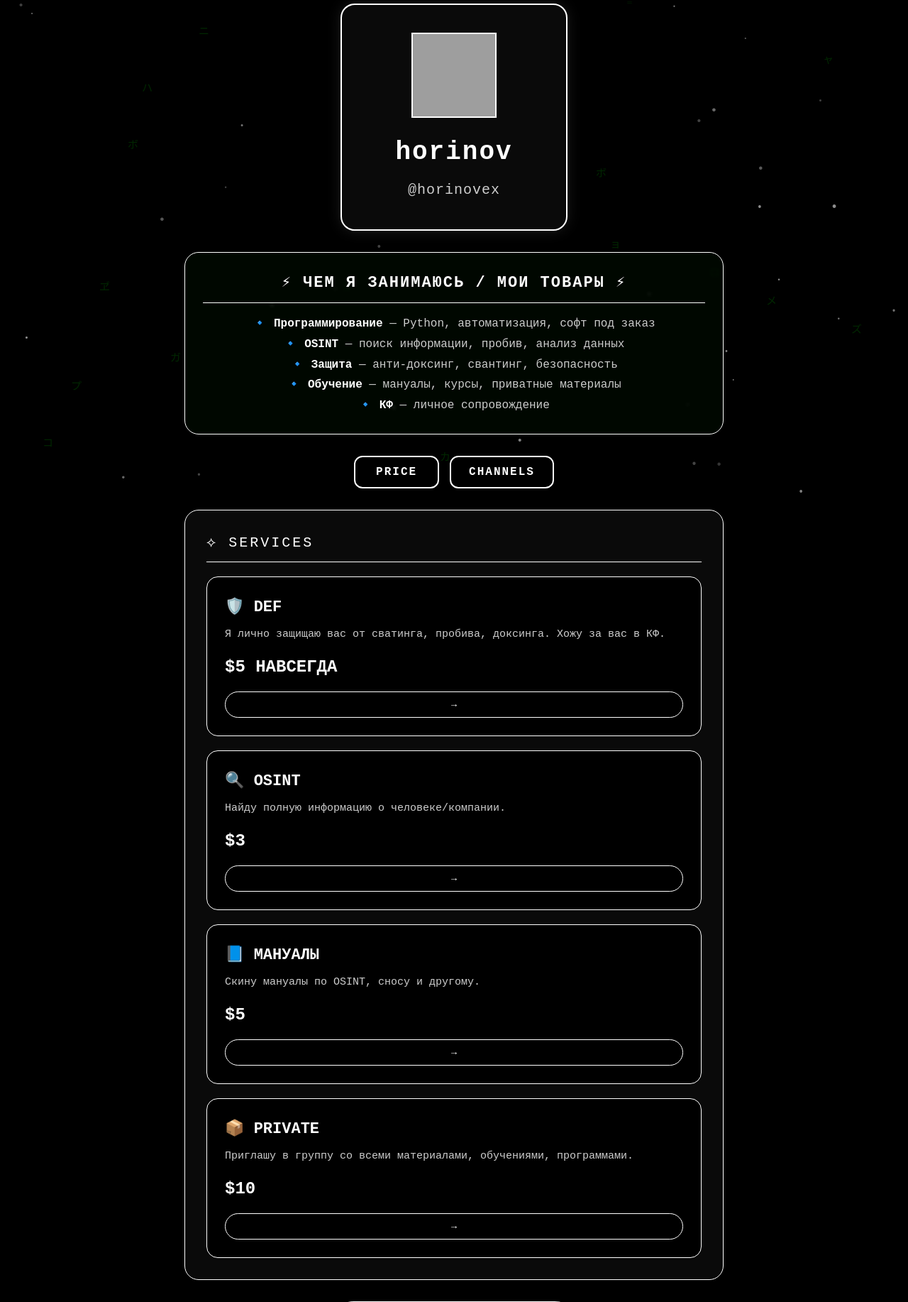
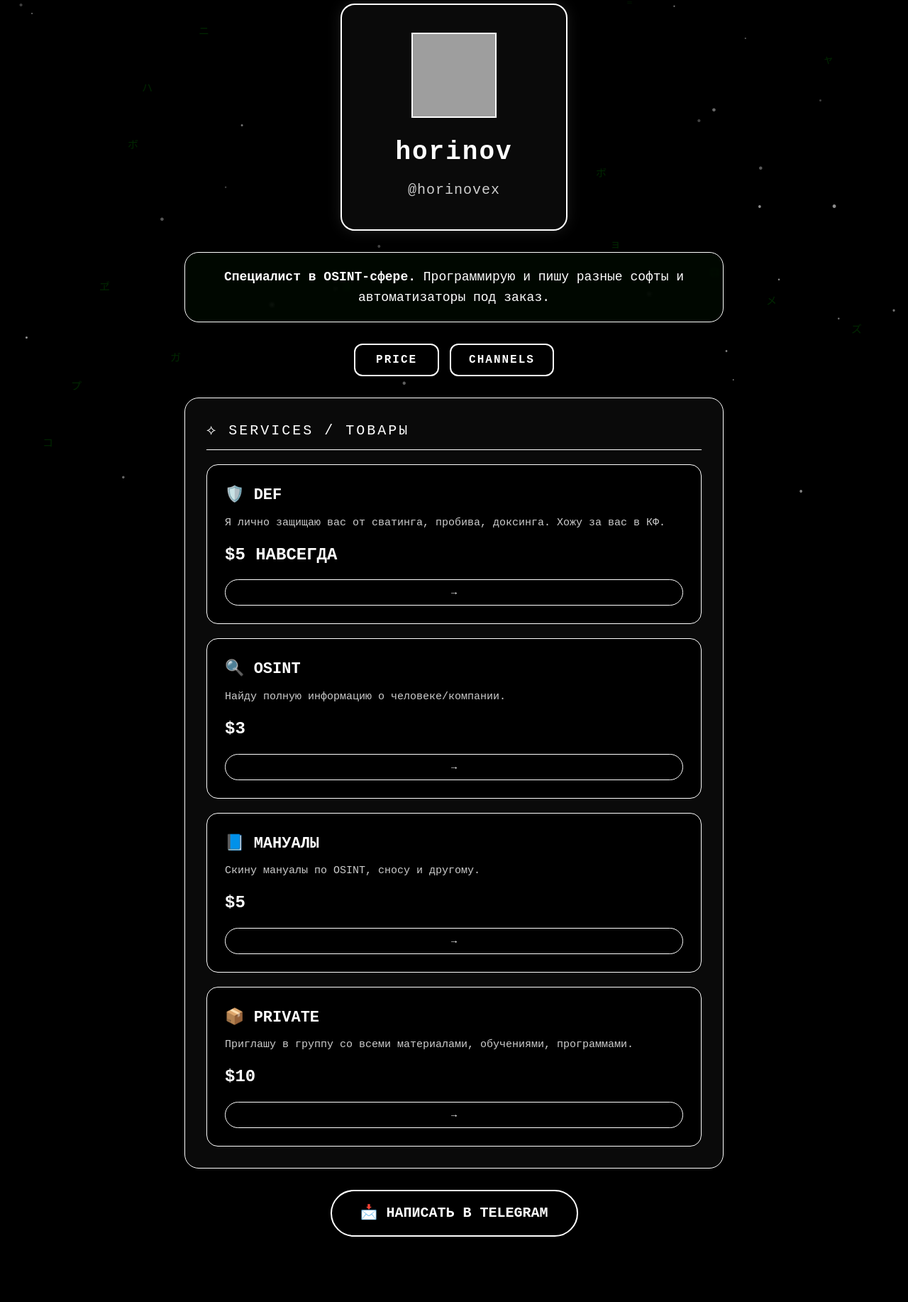
Before and after one commit to extrenovka/horinoveix-site, a Flask app: page / in a window 1280 px wide. Shown: the part 111-1945 px from the top of the page at 71% size. After the commit the page ends 1853 px from the top, so only its background shows below. Run offline with Flask 3, Linux system fonts and the light colour scheme; grey boxes are pictures that could not be loaded.

Commit message:
fixed: snow, info, goods in price

```diff
--- a/templates/index.html
+++ b/templates/index.html
@@ -33,7 +33,7 @@
             pointer-events: none;
         }
 
-        /* Снег */
+        /* Снег (исправлен) */
         .snow {
             position: fixed;
             top: 0;
@@ -79,7 +79,7 @@
             font-family: 'Courier New', monospace;
         }
 
-        /* Квадрат с ником (увеличен) */
+        /* Квадрат с ником */
         .profile-card {
             width: 320px;
             height: 320px;
@@ -126,34 +126,20 @@
             letter-spacing: 1px;
         }
 
-        /* ЧЕМ Я ЗАНИМАЮСЬ / МОИ ТОВАРЫ */
-        .info-block {
+        /* Краткая информация (всегда видна) */
+        .short-info {
             text-align: center;
             margin: 20px 0 30px;
-            padding: 25px;
+            padding: 20px;
             border: 1px solid #fff;
             border-radius: 20px;
             background: rgba(0, 10, 0, 0.7);
             backdrop-filter: blur(2px);
+            font-size: 18px;
+            line-height: 1.6;
         }
 
-        .info-title {
-            font-size: 22px;
-            font-weight: bold;
-            margin-bottom: 15px;
-            text-transform: uppercase;
-            letter-spacing: 2px;
-            border-bottom: 1px solid #fff;
-            padding-bottom: 10px;
-        }
-
-        .info-text {
-            font-size: 16px;
-            line-height: 1.8;
-            color: #ccc;
-        }
-
-        .info-text span {
+        .short-info span {
             color: #fff;
             font-weight: bold;
         }
@@ -337,7 +323,7 @@
     <div class="container">
         <div class="project-title">HORINOV PROJECT</div>
 
-        <!-- Квадрат с ником (увеличен) -->
+        <!-- Квадрат с ником -->
         <div class="profile-card">
             <div class="avatar">
                 <img src="https://i.ibb.co/wZSJLTvH/photo-2026-02-09-00-15-27-2.jpg" alt="avatar" onerror="this.style.display='none'; this.parentElement.innerHTML='📷';">
@@ -346,16 +332,9 @@
             <div class="nick-small">@horinovex</div>
         </div>
 
-        <!-- ЧЕМ Я ЗАНИМАЮСЬ / МОИ ТОВАРЫ -->
-        <div class="info-block">
-            <div class="info-title">⚡ ЧЕМ Я ЗАНИМАЮСЬ / МОИ ТОВАРЫ ⚡</div>
-            <div class="info-text">
-                <span>🔹 Программирование</span> — Python, автоматизация, софт под заказ<br>
-                <span>🔹 OSINT</span> — поиск информации, пробив, анализ данных<br>
-                <span>🔹 Защита</span> — анти-доксинг, свантинг, безопасность<br>
-                <span>🔹 Обучение</span> — мануалы, курсы, приватные материалы<br>
-                <span>🔹 КФ</span> — личное сопровождение
-            </div>
+        <!-- Краткая информация (всегда видна) -->
+        <div class="short-info">
+            <span>Специалист в OSINT-сфере.</span> Программирую и пишу разные софты и автоматизаторы под заказ.
         </div>
 
         <!-- Навигация -->
@@ -364,9 +343,9 @@
             <button class="nav-btn" onclick="showSection('channels')">CHANNELS</button>
         </div>
 
-        <!-- Price Section -->
+        <!-- Price Section (товары) -->
         <div id="price-section" class="section active">
-            <div class="section-title">⟡ SERVICES</div>
+            <div class="section-title">⟡ SERVICES / ТОВАРЫ</div>
             <div class="price-grid">
                 <!-- DEF -->
                 <div class="price-card">
@@ -398,7 +377,7 @@
                     <button class="order-btn" onclick="order('Мануалы')">→</button>
                 </div>
 
-                <!-- PRIVATE (только группа) -->
+                <!-- PRIVATE -->
                 <div class="price-card">
                     <div class="price-name">📦 PRIVATE</div>
                     <div class="price-desc">
```
